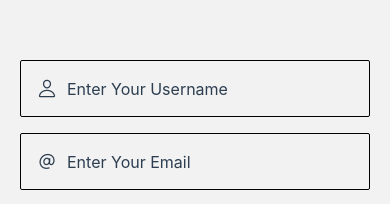
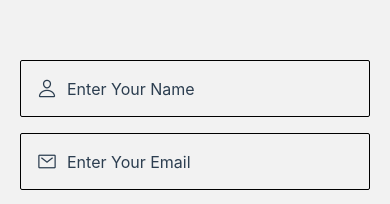
Before and after one commit to yo9e5h/jitter-expo, a React Native app: screen /Register in a window 390 px wide. Shown: the part 212-416 px from the top of the page. Built offline with nearby package versions, Linux system fonts and the light colour scheme.

Commit message:
Few changes to Auth Screens.

```diff
--- a/components/auth/AuthInput.tsx
+++ b/components/auth/AuthInput.tsx
@@ -1,23 +1,14 @@
-import { Ionicons } from "@expo/vector-icons";
 import {
   KeyboardTypeOptions,
   NativeSyntheticEvent,
   StyleProp,
-  StyleSheet,
   TextInput,
   TextInputFocusEventData,
   TextInputProps,
   ViewStyle,
   View,
 } from "react-native";
-
-function Icon(props: {
-  name: React.ComponentProps<typeof Ionicons>["name"];
-  color: string;
-  style?: any;
-}) {
-  return <Ionicons size={20} {...props} />;
-}
+import Icon from "../Icon";
 
 const AuthInput = ({
   iconName,
@@ -65,6 +56,7 @@ const AuthInput = ({
         style={{
           marginRight: 10,
         }}
+        size={20}
       />
       <TextInput
         onBlur={onBlur}
--- a/components/auth/BottomLabel.tsx
+++ b/components/auth/BottomLabel.tsx
@@ -1,7 +1,7 @@
 import React from "react";
 import { Pressable, StyleSheet, Text, View } from "react-native";
 
-export default function Button({
+export default function BottomLabel({
   onPress,
   linkText,
   link,
--- a/components/auth/ForgotPasswordLink.tsx
+++ b/components/auth/ForgotPasswordLabel.tsx
@@ -1,7 +1,7 @@
 import { useNavigation } from "@react-navigation/native";
 import { Pressable, StyleSheet, Text } from "react-native";
 
-const ForgotPasswordLink = () => {
+const ForgotPasswordLabel = () => {
   const navigation = useNavigation();
 
   return (
@@ -11,7 +11,7 @@ const ForgotPasswordLink = () => {
   );
 };
 
-export default ForgotPasswordLink;
+export default ForgotPasswordLabel;
 
 const styles = StyleSheet.create({
   forgotPassword: {
--- a/screens/auth/AccountScreen.tsx
+++ b/screens/auth/AccountScreen.tsx
@@ -5,7 +5,7 @@ import { Text, View } from "react-native";
 export default function AccountScreen() {
   return (
     <View style={styles.container}>
-      <Text style={styles.title}>AccountScreen </Text>
+      <Text style={styles.title}>AccountScreen</Text>
     </View>
   );
 }
@@ -19,9 +19,4 @@ const styles = StyleSheet.create({
   title: {
     fontSize: 16,
   },
-  separator: {
-    marginVertical: 30,
-    height: 1,
-    width: "80%",
-  },
 });
--- a/screens/auth/LoginScreen.tsx
+++ b/screens/auth/LoginScreen.tsx
@@ -10,7 +10,8 @@ import useUserStore from "../../store/UserStore";
 import AuthButton from "../../components/auth/AuthButton";
 import BottomLabel from "../../components/auth/BottomLabel";
 import AuthInput from "../../components/auth/AuthInput";
-import ForgotPasswordLabel from "../../components/auth/ForgotPasswordLink";
+import ForgotPasswordLabel from "../../components/auth/ForgotPasswordLabel";
+import Icon from "../../components/Icon";
 
 export default function LoginScreen() {
   const navigation = useNavigation();
@@ -33,13 +34,14 @@ export default function LoginScreen() {
     try {
       const user = await AuthService.login(data);
       console.log(user);
-      setUser(user);
-      reset();
+      // setUser(user);
+      // reset();
     } catch (error: any) {
-      error.forEach((error: any) => {
-        // WIP - Need to figure out how to set error for specific field
-        console.log(error);
-      });
+      // error.forEach((error: any) => {
+      //   // WIP - Need to figure out how to set error for specific field
+      //   console.log(error);
+      // });
+      console.log(error);
     }
   };
 
@@ -61,8 +63,8 @@ export default function LoginScreen() {
           <AuthInput
             iconName="ios-person-outline"
             iconColor="#000"
-            placeholder="Enter Your Email"
-            keyboardType="email-address"
+            placeholder="Enter your Email"
+            keyboardType="default"
             textContentType="emailAddress"
             value={value}
             onBlur={onBlur}
@@ -99,6 +101,7 @@ export default function LoginScreen() {
                       : "ios-eye-off-outline"
                   }
                   color="#000"
+                  size={20}
                 />
               </Pressable>
             }
@@ -119,11 +122,3 @@ export default function LoginScreen() {
     </SafeAreaView>
   );
 }
-
-function Icon(props: {
-  name: React.ComponentProps<typeof Ionicons>["name"];
-  color: string;
-  style?: any;
-}) {
-  return <Ionicons size={20} {...props} />;
-}
--- a/screens/auth/RegisterScreen.tsx
+++ b/screens/auth/RegisterScreen.tsx
@@ -9,7 +9,6 @@ import { LoginFormData } from "../../types";
 import AuthButton from "../../components/auth/AuthButton";
 import BottomLabel from "../../components/auth/BottomLabel";
 import AuthInput from "../../components/auth/AuthInput";
-import ForgotPasswordLabel from "../../components/auth/ForgotPasswordLink";
 
 export default function LoginScreen() {
   const navigation = useNavigation();
@@ -22,6 +21,7 @@ export default function LoginScreen() {
     formState: { errors },
   } = useForm({
     defaultValues: {
+      name: "",
       username: "",
       email: "",
       password: "",
@@ -58,15 +58,15 @@ export default function LoginScreen() {
           <AuthInput
             iconName="ios-person-outline"
             iconColor="#2c3e50"
-            placeholder="Enter Your Username"
+            placeholder="Enter Your Name"
             keyboardType="default"
-            textContentType="username"
+            textContentType="name"
             value={value}
             onBlur={onBlur}
             onChangeText={onChange}
           />
         )}
-        name="username"
+        name="name"
       />
 
       <Controller
@@ -76,7 +76,7 @@ export default function LoginScreen() {
         }}
         render={({ field: { onChange, onBlur, value } }) => (
           <AuthInput
-            iconName="ios-at-outline"
+            iconName="ios-mail-outline"
             iconColor="#2c3e50"
             placeholder="Enter Your Email"
             keyboardType="email-address"
@@ -126,7 +126,11 @@ export default function LoginScreen() {
 
       {/* <ForgotPasswordLabel /> */}
 
-      <AuthButton onPress={handleSubmit(onSubmit)} color="#000" text="Register" />
+      <AuthButton
+        onPress={handleSubmit(onSubmit)}
+        color="#000"
+        text="Register"
+      />
 
       <BottomLabel
         linkText="Already have an account ?"
--- a/services/AuthService.ts
+++ b/services/AuthService.ts
@@ -11,23 +11,24 @@ class AuthService {
         email,
         password,
       });
-      await SecureStore.setItemAsync("token", response.data.token.token);
-      console.log(response.data.token.token);
+      await SecureStore.setItemAsync("token", response.data.token);
+      console.log(response.data.token);
 
       return response.data;
     } catch (err: any) {
-      const error = err.response.data.errors;
+      const error = err.response.data.message;
       throw error;
     }
   }
 
   async register(data: RegisterFormData) {
-    const username = data.username;
+    const name = data.name;
     const email = data.email;
     const password = data.password;
+
     try {
       const response = await api.post("/register", {
-        username,
+        name,
         email,
         password,
       });
--- a/services/api.ts
+++ b/services/api.ts
@@ -1,7 +1,7 @@
 import axios from "axios";
 
 const api = axios.create({
-  baseURL: "http://localhost:3333",
+  baseURL: "http://jitter.test/api",
 });
 
 export default api;
```
